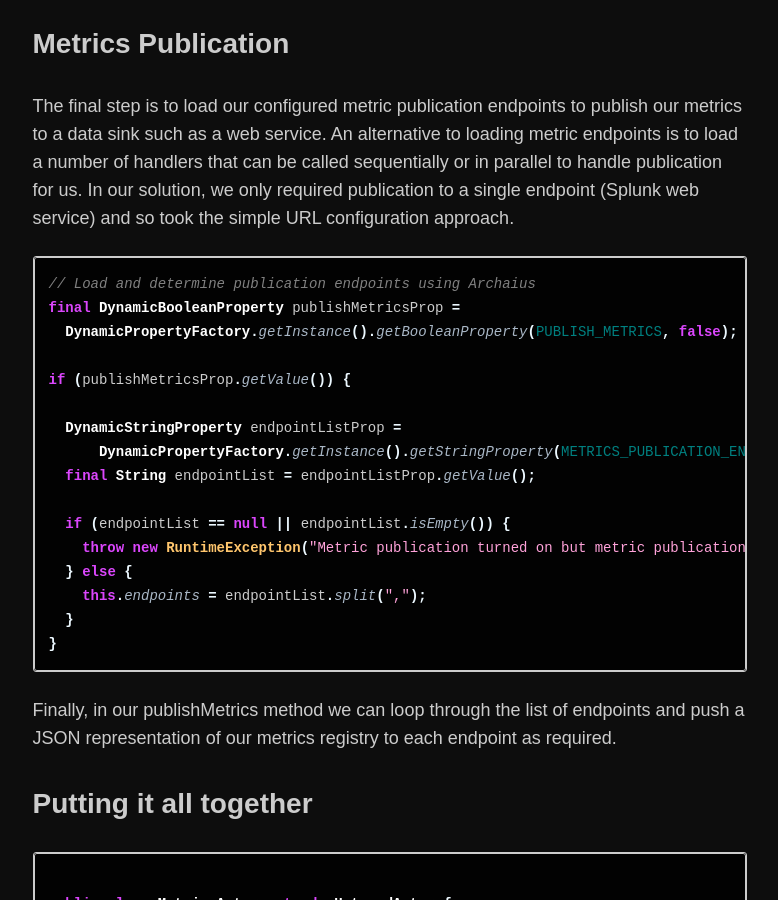
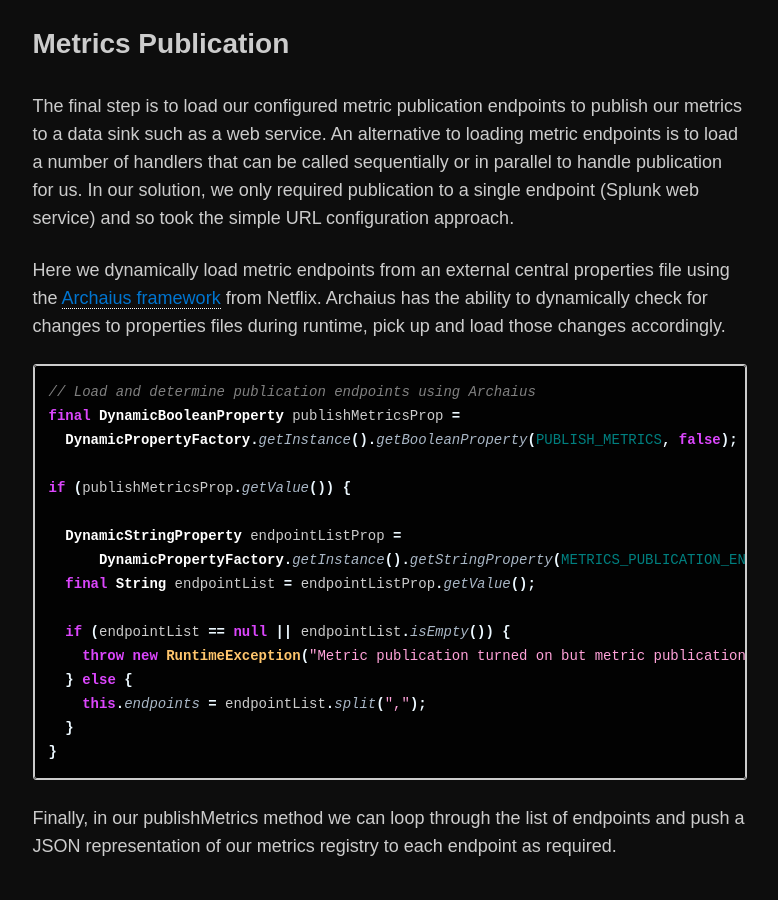
Before and after one commit to brooms/brooms.github.io, a Jekyll site: the page built from _posts/blog/2017-01-04-akka-futures-metrics.md, in a window 1280 px wide and 900 px high, scrolled down 9218 px. Shown: the whole window, without its empty margins (347-1125 px from the left). Built offline with Jekyll 4.4.1, drawn with Linux system fonts in a browser that asks for light colours; nearby versions of some CDN libraries; comment, search, counter and statistics services are not loaded.

Commit message:
Added link to Archaius framework

````diff
--- a/_posts/blog/2017-01-04-akka-futures-metrics.md
+++ b/_posts/blog/2017-01-04-akka-futures-metrics.md
@@ -273,6 +273,8 @@ private Boolean collectMetrics() {
 
 The final step is to load our configured metric publication endpoints to publish our metrics to a data sink such as a web service. An alternative to loading metric endpoints is to load a number of handlers that can be called sequentially or in parallel to handle publication for us. In our solution, we only required publication to a single endpoint (Splunk web service) and so took the simple URL configuration approach.
 
+Here we dynamically load metric endpoints from an external central properties file using the [Archaius framework](https://github.com/Netflix/archaius) from Netflix. Archaius has the ability to dynamically check for changes to properties files during runtime, pick up and load those changes accordingly.
+
 ```java
 // Load and determine publication endpoints using Archaius
 final DynamicBooleanProperty publishMetricsProp =
````
